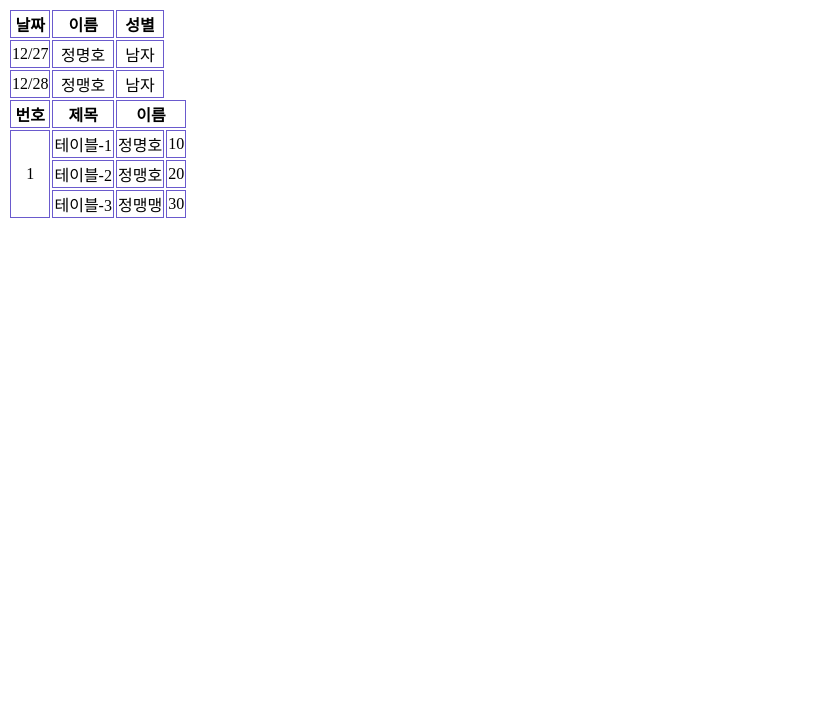
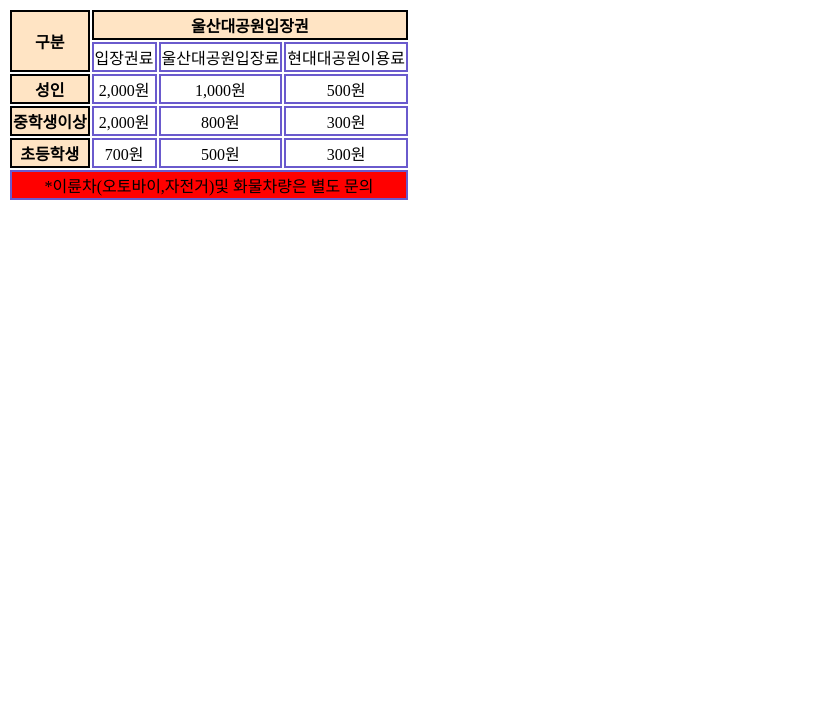
Before and after one commit to myungho2090/study, a website: page myungho/homework2.html/homework2.html in a window 1280 px wide. Shown: the part 81-800 px from the top of the page, without its empty margins (0-814 px from the left). Drawn offline with Linux system fonts and the light colour scheme.

Commit message:
울산대공원입장권만들기
thead,tbody, tr, th ,td 로 만들어봤습니다!

```diff
--- a/myungho/homework2.html/homework2.html
+++ b/myungho/homework2.html/homework2.html
@@ -3,62 +3,68 @@
   <head>
     <meta charset="UTF-8" />
     <meta name="viewport" content="width=device-width, initial-scale=1.0" />
-    <title>근무표만들기</title>
+    <title>표만들기</title>
     <style>
-      th,
+      th {
+        border: solid 2px;
+        background-color: bisque;
+      }
       td {
-        border: solid 1px slateblue;
+        border: solid 2px slateblue;
       }
       table {
         text-align: center;
       }
+      h1 {
+        text-align: center;
+      }
+      thead,
+      tbody,
+      body {
+        text-align: center;
+      }
     </style>
 
-    <h1>근무표 만들기</h1>
+    <h1>울산대공원 입장권</h1>
   </head>
 
   <body>
     <table>
       <thead>
+        <tr style="background-color: bisque">
+          <th rowspan="3">구분</th>
+          <th colspan="3">울산대공원입장권</th>
+        </tr>
+
         <tr>
-          <th scope="col">날짜</th>
-          <th scope="col">이름</th>
-          <th scope="col">성별</th>
+          <td>입장권료</td>
+          <td>울산대공원입장료</td>
+          <td>현대대공원이용료</td>
         </tr>
       </thead>
       <tbody>
         <tr>
-          <td>12/27</td>
-          <td>정명호</td>
-          <td>남자</td>
+          <th>성인</th>
+          <td>2,000원</td>
+          <td>1,000원</td>
+          <td>500원</td>
         </tr>
         <tr>
-          <td>12/28</td>
-          <td>정맹호</td>
-          <td>남자</td>
+          <th>중학생이상</th>
+          <td>2,000원</td>
+          <td>800원</td>
+          <td>300원</td>
         </tr>
         <tr>
-          <th scope="col">번호</th>
-          <th scope="col">제목</th>
-          <th scope="col" colspan="2">이름</th>
+          <th>초등학생</th>
+          <td>700원</td>
+          <td>500원</td>
+          <td>300원</td>
+        </tr>
+        <tr style="background-color: red">
+          <td colspan="4">*이륜차(오토바이,자전거)및 화물차량은 별도 문의</td>
         </tr>
       </tbody>
-      <tr>
-        <td rowspan="3">1</td>
-        <td>테이블-1</td>
-        <td>정명호</td>
-        <td>10</td>
-      </tr>
-      <tr>
-        <td>테이블-2</td>
-        <td>정맹호</td>
-        <td>20</td>
-      </tr>
-      <tr>
-        <td>테이블-3</td>
-        <td>정맹맹</td>
-        <td>30</td>
-      </tr>
     </table>
   </body>
 </html>
```
